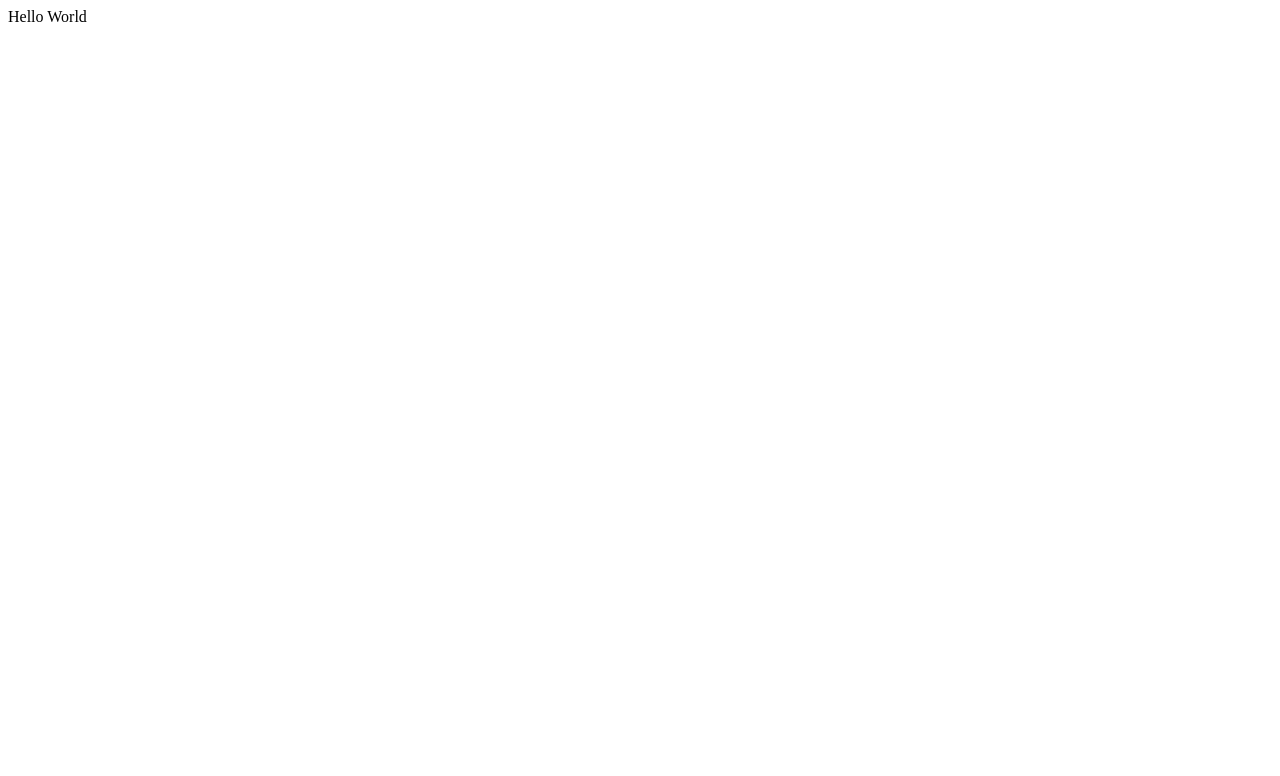
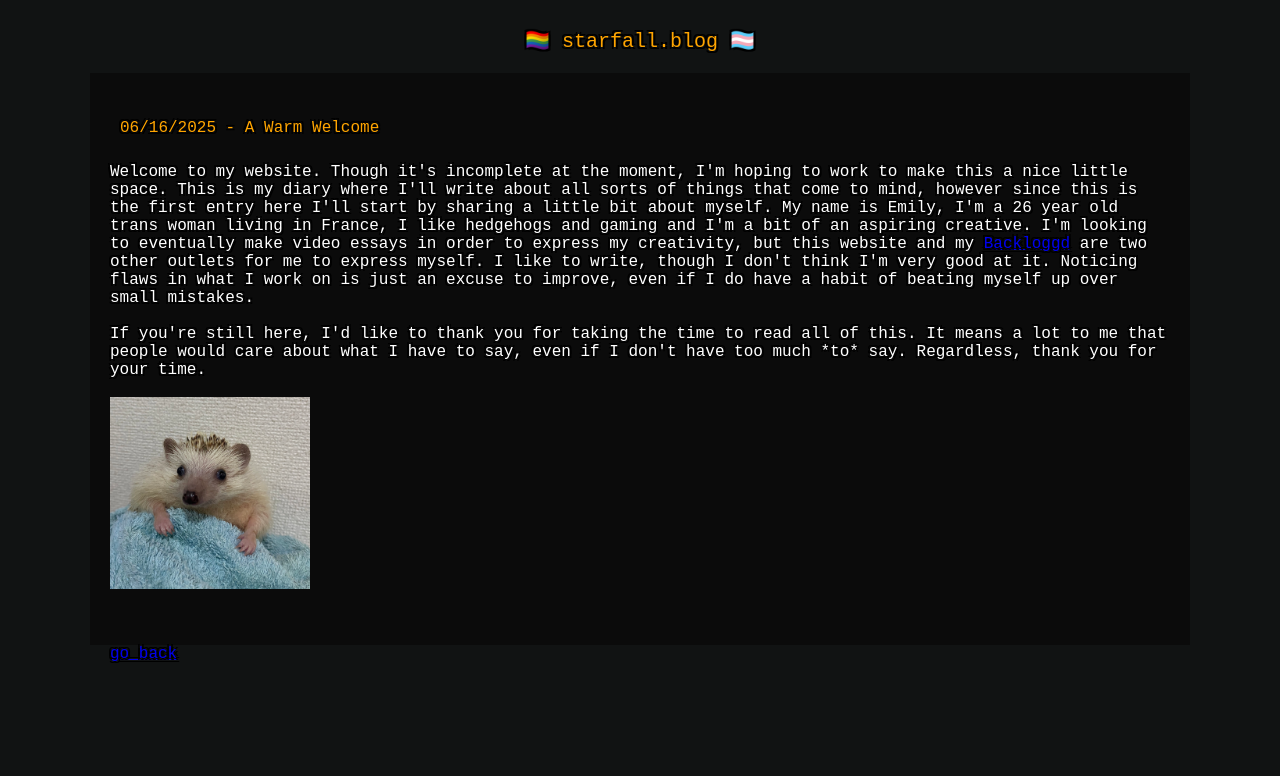
Before and after one commit to FGCirno/fgcirno.github.io, a plain HTML site: page blog.html in a window 1280 px wide. Drawn offline with Linux system fonts and the light colour scheme.

Commit message:
first major blog update

```diff
--- a/blog.html
+++ b/blog.html
@@ -1,9 +1,71 @@
 <!DOCTYPE html>
-<html>
-    <head>
-        <title>Minerva's Blog</title>
-            Hello World
-    </head>
-    <body>
-    </body>
-</html>
+<html lang="en">
+<body style="background-color: #111313; overflow: hidden;">
+
+<style>* {
+  box-sizing: border-box;
+}
+
+.date{
+ font-family: 'Courier New', Courier, monospace;
+ font-size: 16px;
+ padding: 10px;
+ color: orange;
+}
+
+.entry{
+ font-family: 'Courier New', Courier, monospace;
+ font-size: 16px;
+ padding-bottom: 15px;
+ color: white;
+}
+
+body {
+  font-family: 'Courier New', Courier, monospace;
+  padding: 20px;
+  background: rgb(11,11,11,1);
+}
+
+/* Header/Blog Title */
+.header {
+    margin: auto;
+      text-shadow: -2px -2px 0 #000000, 2px -2px 0 #000000, -2px 2px 0 #000000, 2px 2px 0 #000000;
+  width: 700px;
+  font-size: 20px;
+  text-align: center;
+}
+
+/* Create two unequal columns that floats next to each other */
+/* Left column */
+.leftcolumn {
+margin: auto;
+  border-radius: 15px 15px 15px 15px;
+text-shadow: -2px -2px 0 #000000, 2px -2px 0 #000000, -2px 2px 0 #000000, 2px 2px 0 #000000;
+  width: 1100px;
+  height: 700px;
+  padding-bottom: 10px;
+}
+
+/* Add a card effect for articles */
+.card {
+  background: rgb(11,11,11,1);
+  padding: 20px;
+  margin-top: 20px;
+  max-height: 700px;
+}</style>
+
+<div class="header" style="color: orange;">
+🏳️‍🌈 starfall.blog 🏳️‍⚧️
+</div>
+
+<div class="row" style="color: white;">
+  <div class="leftcolumn">
+    <main>
+    <div class="card" id="navbar" style="overflow-y: scroll; overflow-x: hidden; scrollbar-color: rgb(15,15,15,1) rgb(30,30,30,1);">
+        <p class="date">06/16/2025 - A Warm Welcome</p>
+        <p class="entry">Welcome to my website. Though it's incomplete at the moment, I'm hoping to work to make this a nice little space. This is my diary where I'll write about all sorts of things that come to mind, however since this is the first entry here I'll start by sharing a little bit about myself. My name is Emily, I'm a 26 year old trans woman living in France, I like hedgehogs and gaming and I'm a bit of an aspiring creative. I'm looking to eventually make video essays in order to express my creativity, but this website and my <a href=https://www.backloggd.com/u/starfallgallery>Backloggd</a> are two other outlets for me to express myself. I like to write, though I don't think I'm very good at it. Noticing flaws in what I work on is just an excuse to improve, even if I do have a habit of beating myself up over small mistakes. <br class="noselect"><br class="noselect"> If you're still here, I'd like to thank you for taking the time to read all of this. It means a lot to me that people would care about what I have to say, even if I don't have too much *to* say. Regardless, thank you for your time. <br class="noselect"><br class="noselect"> <img src="img/friend.png" style="max-height: 200px; max-width: 200px;"></p>
+    </div>
+    </main>
+    <a href="https://starfall.gallery" style="padding-left: 20px;">go back</a>
+  </div>
+</div>
```
Also changed, not shown: index.html (+75 -42 lines), img/friend.png (added), 1 other file.
